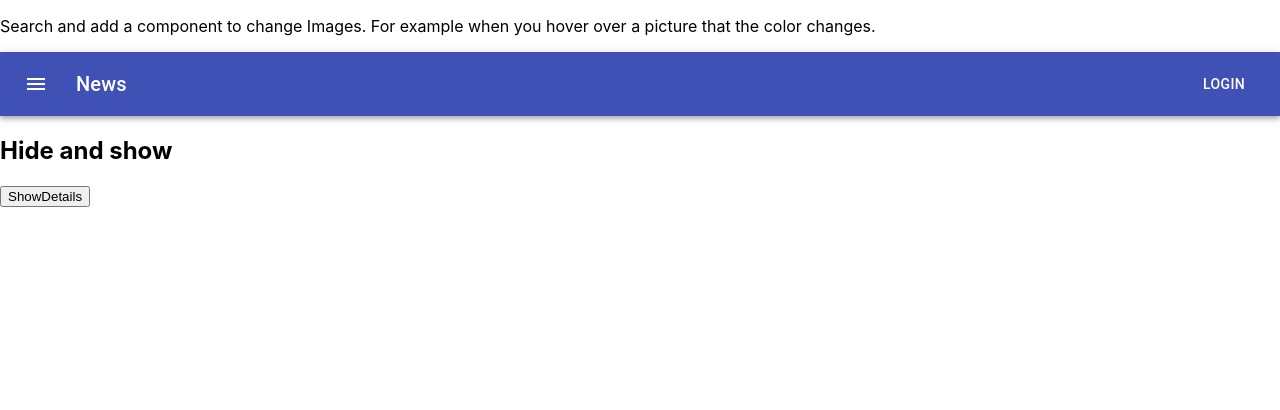
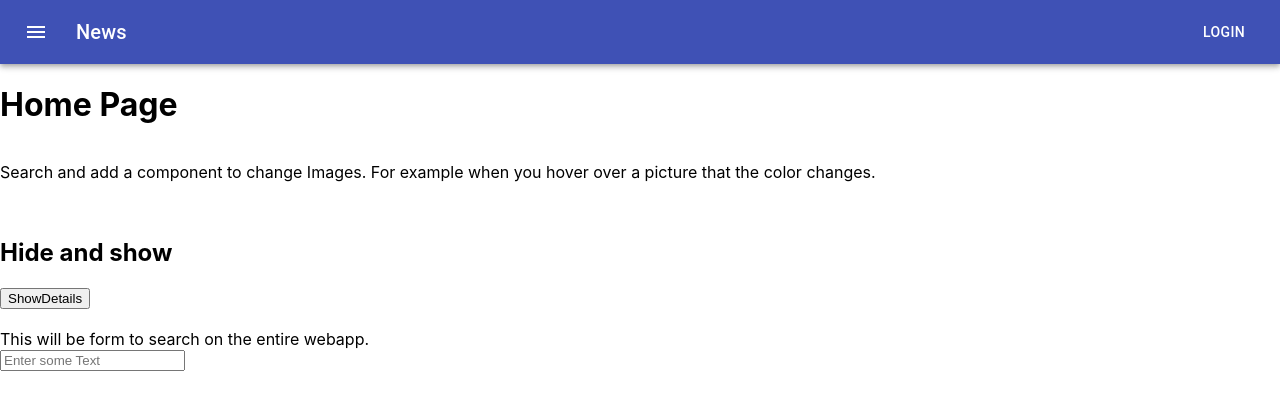
Before and after one commit to darksos34/JordyMind, a React (Create React App) app in the folder client/: page / in a window 1280 px wide. Shown: the top 410 px of the page. Built offline with nearby package versions, Linux system fonts and the light colour scheme.

Commit message:
Update App.js

```diff
--- a/client/src/App.js
+++ b/client/src/App.js
@@ -1,7 +1,8 @@
 
 import React from "react";
 import ShowHideDetails from "./Profile/ShowHideDetails";
-import Nav from "./Menu/Nav";
+import Home from "./Profile/Home";
+import SearchForm from "./SearchProgram/SearchForm";
 
 
 const App = () => {
@@ -10,13 +11,19 @@ const App = () => {
     return (
 
         <main>
+            <Home/>
             <p>
 
                 Search and add a component to change Images.
                 For example when you hover over a picture that the color changes.
             </p>
-            <Nav/>
+            <br/>
+
             <ShowHideDetails/>
+            <br/>
+            This will be form to search on the entire webapp.
+            <SearchForm/>
+
 
 
         </main>
```
